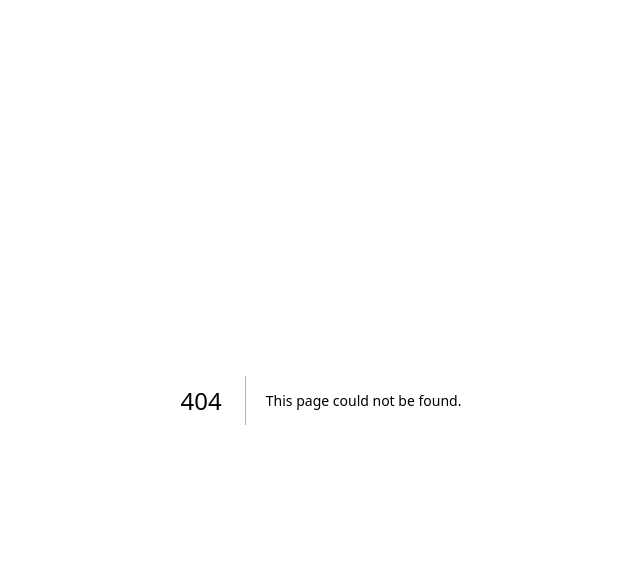
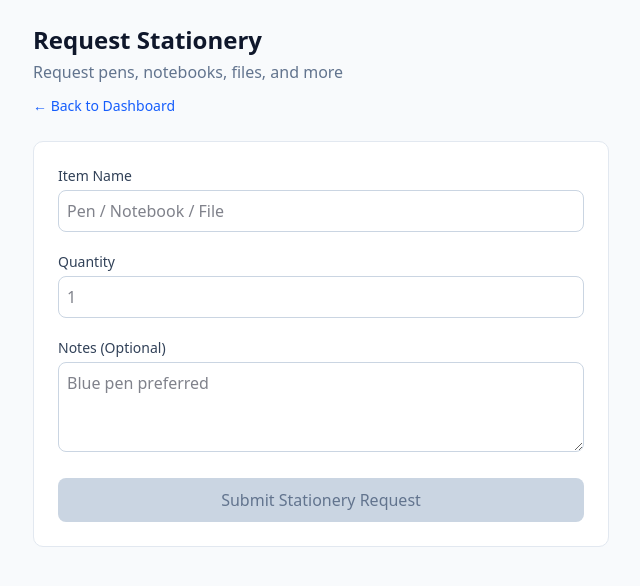
Before and after one commit to Shrutijain-BCA/PrintingPress, a Next.js app: page /student/request-stationary in a window 1280 px wide. Before the commit this address had no page. Shown: the top 586 px of the page, without its empty margins (319-959 px from the left). Built offline with nearby package versions, Linux system fonts and the light colour scheme.

Commit message:
User Flow Done

```diff
--- a/app/student/page.tsx
+++ b/app/student/page.tsx
@@ -1,23 +1,30 @@
 import Link from "next/link";
+import StatusBadge from "@/components/StatusBadge";
 
 export default function StudentDashboard() {
+  const hasRequests = true;
   return (
     <div className="min-h-screen bg-slate-50 p-6">
       {/* Header */}
       <div className="mb-8">
         <h1 className="text-2xl font-semibold text-slate-900">
-          Student Dashboard
+          Welcome, Student 👋
         </h1>
         <p className="text-slate-500 mt-1">
-          Request prints or stationery without waiting in line
+          What would you like to request today?
         </p>
+
+        <div className="mt-4 border-b border-slate-200" />
       </div>
+
 
       {/* Action Cards */}
       <div className="grid grid-cols-1 sm:grid-cols-2 gap-4 mb-10">
         <Link
           href="/student/request-print"
-          className="bg-white border border-slate-200 rounded-lg p-6 hover:shadow transition"
+          className="bg-white border border-slate-200 rounded-lg p-6
+             hover:shadow-md hover:border-slate-300
+             transition cursor-pointer"
         >
           <h2 className="text-lg font-medium text-slate-900">
             📄 Request Print
@@ -29,7 +36,9 @@ export default function StudentDashboard() {
 
         <Link
           href="/student/request-stationery"
-          className="bg-white border border-slate-200 rounded-lg p-6 hover:shadow transition"
+          className="bg-white border border-slate-200 rounded-lg p-6
+             hover:shadow-md hover:border-slate-300
+             transition cursor-pointer"
         >
           <h2 className="text-lg font-medium text-slate-900">
             ✏️ Request Stationery
@@ -47,15 +56,15 @@ export default function StudentDashboard() {
         </h2>
 
         <div className="space-y-3">
+          {hasRequests ? (
+  <div className="space-y-3">
     {/* Request Item */}
     <div className="bg-white border border-slate-200 rounded-lg p-4 flex justify-between items-center">
       <div>
         <p className="font-medium text-slate-900">Print Request</p>
         <p className="text-sm text-slate-500">notes.pdf • 10 pages</p>
       </div>
-            <span className="px-3 py-1 text-sm rounded-full bg-amber-100 text-amber-700">
-              Preparing
-            </span>
+      <StatusBadge status="preparing" />
     </div>
 
     <div className="bg-white border border-slate-200 rounded-lg p-4 flex justify-between items-center">
@@ -63,9 +72,7 @@ export default function StudentDashboard() {
         <p className="font-medium text-slate-900">Stationery</p>
         <p className="text-sm text-slate-500">Blue Pen • Qty 2</p>
       </div>
-            <span className="px-3 py-1 text-sm rounded-full bg-green-100 text-green-700">
-              Ready
-            </span>
+      <StatusBadge status="ready" />
     </div>
 
     <div className="bg-white border border-slate-200 rounded-lg p-4 flex justify-between items-center">
@@ -73,10 +80,20 @@ export default function StudentDashboard() {
         <p className="font-medium text-slate-900">Print Request</p>
         <p className="text-sm text-slate-500">assignment.pdf • 5 pages</p>
       </div>
-            <span className="px-3 py-1 text-sm rounded-full bg-slate-100 text-slate-600">
-              Pending
-            </span>
+      <StatusBadge status="pending" />
     </div>
+  </div>
+) : (
+  <div className="bg-white border border-slate-200 rounded-lg p-6 text-center">
+    <p className="text-slate-600">
+      You haven’t made any requests yet.
+    </p>
+    <p className="text-sm text-slate-500 mt-1">
+      Start by requesting a print or stationery item.
+    </p>
+  </div>
+)}
+
         </div>
       </div>
     </div>
--- a/app/student/request-print/page.tsx
+++ b/app/student/request-print/page.tsx
@@ -1,4 +1,14 @@
+"use client";
+import { useState } from "react";
+import Link from "next/link";
+import PrimaryButton from "@/components/PrimaryButton";
+
+
 export default function RequestPrintPage() {
+  const [file, setFile] = useState<File | null>(null);
+  const [fromPage, setFromPage] = useState("");
+  const [toPage, setToPage] = useState("");
+
   return (
     <div className="min-h-screen bg-slate-50 p-6 flex justify-center">
       <div className="w-full max-w-xl">
@@ -10,6 +20,12 @@ export default function RequestPrintPage() {
           <p className="text-slate-500 mt-1">
             Upload your file and choose print options
           </p>
+          <Link
+            href="/student"
+            className="inline-block mt-3 text-sm text-blue-600 hover:underline"
+          >
+            ← Back to Dashboard
+          </Link>
         </div>
 
         {/* Form Card */}
@@ -22,6 +38,7 @@ export default function RequestPrintPage() {
             <input
               type="file"
               accept=".pdf"
+              onChange={(e) => setFile(e.target.files?.[0] || null)}
               className="block w-full text-sm text-slate-600
                          file:mr-4 file:py-2 file:px-4
                          file:rounded-md file:border-0
@@ -38,8 +55,13 @@ export default function RequestPrintPage() {
               </label>
               <input
                 type="number"
+                value={fromPage}
                 placeholder="1"
-                className="w-full border border-slate-300 rounded-md p-2"
+                onChange={(e) => setFromPage(e.target.value)}
+                className="w-full border border-slate-300 rounded-md p-2
+           focus:outline-none focus:ring-2 focus:ring-blue-200
+           focus:border-blue-500"
+
               />
             </div>
 
@@ -49,8 +71,13 @@ export default function RequestPrintPage() {
               </label>
               <input
                 type="number"
+                value={toPage}
                 placeholder="10"
-                className="w-full border border-slate-300 rounded-md p-2"
+                onChange={(e) => setToPage(e.target.value)}
+                className="w-full border border-slate-300 rounded-md p-2
+           focus:outline-none focus:ring-2 focus:ring-blue-200
+           focus:border-blue-500"
+
               />
             </div>
           </div>
@@ -63,7 +90,10 @@ export default function RequestPrintPage() {
             <input
               type="number"
               placeholder="1"
-              className="w-full border border-slate-300 rounded-md p-2"
+              className="w-full border border-slate-300 rounded-md p-2
+           focus:outline-none focus:ring-2 focus:ring-blue-200
+           focus:border-blue-500"
+
             />
           </div>
 
@@ -85,12 +115,11 @@ export default function RequestPrintPage() {
           </div>
 
           {/* Submit */}
-          <button
-            className="w-full bg-blue-600 text-white py-2.5 rounded-md
-                       hover:bg-blue-700 transition"
-          >
-            Submit Print Request
-          </button>
+          <PrimaryButton disabled={!file || !fromPage || !toPage}>
+  Submit Print Request
+</PrimaryButton>
+
+
         </div>
       </div>
     </div>
--- /dev/null
+++ b/app/student/request-stationary/page.tsx
@@ -0,0 +1,90 @@
+"use client";
+import { useState } from "react";
+import Link from "next/link";
+import PrimaryButton from "@/components/PrimaryButton";
+
+export default function RequestStationeryPage() {
+    const [item, setItem] = useState("");
+    const [quantity, setQuantity] = useState("");
+
+    return (
+        <div className="min-h-screen bg-slate-50 p-6 flex justify-center">
+            <div className="w-full max-w-xl">
+                {/* Header */}
+                <div className="mb-6">
+                    <h1 className="text-2xl font-semibold text-slate-900">
+                        Request Stationery
+                    </h1>
+                    <p className="text-slate-500 mt-1">
+                        Request pens, notebooks, files, and more
+                    </p>
+                    <Link
+                        href="/student"
+                        className="inline-block mt-3 text-sm text-blue-600 hover:underline"
+                    >
+                        ← Back to Dashboard
+                    </Link>
+                </div>
+
+                {/* Form Card */}
+                <div className="bg-white border border-slate-200 rounded-lg p-6 space-y-5">
+                    {/* Item Name */}
+                    <div>
+                        <label className="block text-sm font-medium text-slate-700 mb-1">
+                            Item Name
+                        </label>
+                        <input
+                            type="text"
+                            value={item}
+                            onChange={(e) => setItem(e.target.value)}
+                            placeholder="Pen / Notebook / File"
+                            className="w-full border border-slate-300 rounded-md p-2
+           focus:outline-none focus:ring-2 focus:ring-blue-200
+           focus:border-blue-500"
+
+                        />
+                    </div>
+
+                    {/* Quantity */}
+                    <div>
+                        <label className="block text-sm font-medium text-slate-700 mb-1">
+                            Quantity
+                        </label>
+                        <input
+                            type="number"
+                            placeholder="1"
+                            value={quantity}
+                            onChange={(e) => setQuantity(e.target.value)}
+                            className="w-full border border-slate-300 rounded-md p-2
+           focus:outline-none focus:ring-2 focus:ring-blue-200
+           focus:border-blue-500"
+
+                        />
+                    </div>
+
+                    {/* Notes */}
+                    <div>
+                        <label className="block text-sm font-medium text-slate-700 mb-1">
+                            Notes (Optional)
+                        </label>
+                        <textarea
+                            rows={3}
+                            placeholder="Blue pen preferred"
+                            className="w-full border border-slate-300 rounded-md p-2
+           focus:outline-none focus:ring-2 focus:ring-blue-200
+           focus:border-blue-500"
+
+                        />
+                    </div>
+
+                    {/* Submit */}
+                    <PrimaryButton disabled={!item || !quantity}>
+                        Submit Stationery Request
+                    </PrimaryButton>
+
+
+                </div>
+            </div>
+        </div>
+    );
+}
--- /dev/null
+++ b/components/PrimaryButton.tsx
@@ -0,0 +1,23 @@
+type PrimaryButtonProps = {
+  children: React.ReactNode;
+  disabled?: boolean;
+};
+
+export default function PrimaryButton({
+  children,
+  disabled = false,
+}: PrimaryButtonProps) {
+  return (
+    <button
+      disabled={disabled}
+      className={`w-full py-2.5 rounded-md transition
+        ${
+          disabled
+            ? "bg-slate-300 text-slate-500 cursor-not-allowed"
+            : "bg-blue-600 text-white hover:bg-blue-700"
+        }`}
+    >
+      {children}
+    </button>
+  );
+}
--- /dev/null
+++ b/components/StatusBadge.tsx
@@ -0,0 +1,23 @@
+type Status = "pending" | "preparing" | "ready";
+
+export default function StatusBadge({ status }: { status: Status }) {
+  const styles = {
+    pending: "bg-slate-100 text-slate-600",
+    preparing: "bg-amber-100 text-amber-700",
+    ready: "bg-green-100 text-green-700",
+  };
+
+  const labels = {
+    pending: "Pending",
+    preparing: "Preparing",
+    ready: "Ready",
+  };
+
+  return (
+    <span
+      className={`px-3 py-1 text-sm rounded-full ${styles[status]}`}
+    >
+      {labels[status]}
+    </span>
+  );
+}
```
Lines whose indentation alone changed are shown as unchanged.
